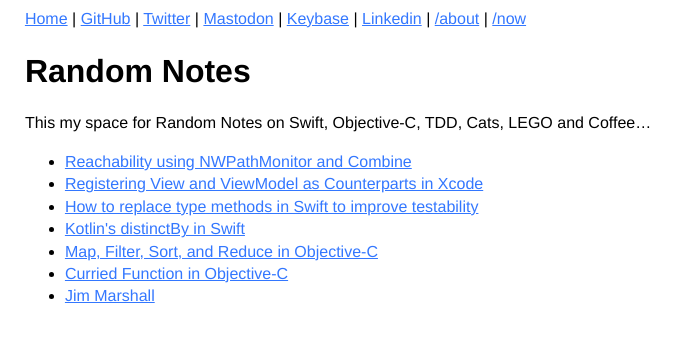
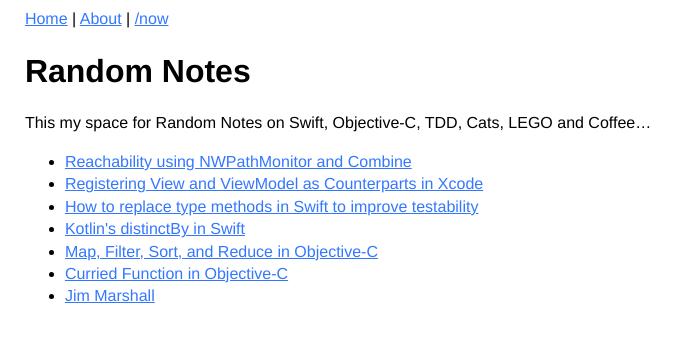
Before and after one commit to otaviocc/otaviocc.github.com, a Jekyll site: the page built from index.md, in a window 1280 px wide. Shown: the top 342 px of the page, without its empty margins (0-688 px from the left). Built offline with Jekyll 4.4.1, drawn with Linux system fonts in a browser that asks for light colours.

Commit message:
Move social to /abount

```diff
--- a/_includes/menu.html
+++ b/_includes/menu.html
@@ -1,34 +1,12 @@
 <div class="nav">
   <ul>
     <li><a href="/">Home</a></li>
-
-    {% if site.custom.social_links.github %}
-    <li><a href="https://github.com/{{ site.custom.social_links.github }}">GitHub</a></li>
-    {% endif %}
-
-    {% if site.custom.social_links.twitter %}
-    <li><a href="https://twitter.com/{{ site.custom.social_links.twitter }}">Twitter</a></li>
-    {% endif %}
-
-    {% for mst in site.custom.social_links.mastodon %}
-    {% if mst.username and mst.instance %}
-    <li><a href="https://{{ mst.instance | cgi_escape | escape}}/@{{mst.username}}">Mastodon</a></li>
-    {% endif %}
-    {% endfor %}
-
-    {% if site.custom.social_links.keybase %}
-    <li><a href="https://keybase.io/{{ site.custom.social_links.keybase }}">Keybase</a></li>
-    {% endif %}
-
-    {% if site.custom.social_links.linkedin %}
-    <li><a href="https://www.linkedin.com/in/{{ site.custom.social_links.linkedin }}">Linkedin</a></li>
-    {% endif %}
 
     {% if site.plugins contains "jekyll-feed" %}
     <li><a href="/feed.xml">Feed</a></li>
     {% endif %}
 
-    <li><a href="/about">/about</a></li>
+    <li><a href="/about">About</a></li>
 
     <li><a href="/now">/now</a></li>
   </ul>
```
Also changed, not shown: about.md (+9 -1 lines).
